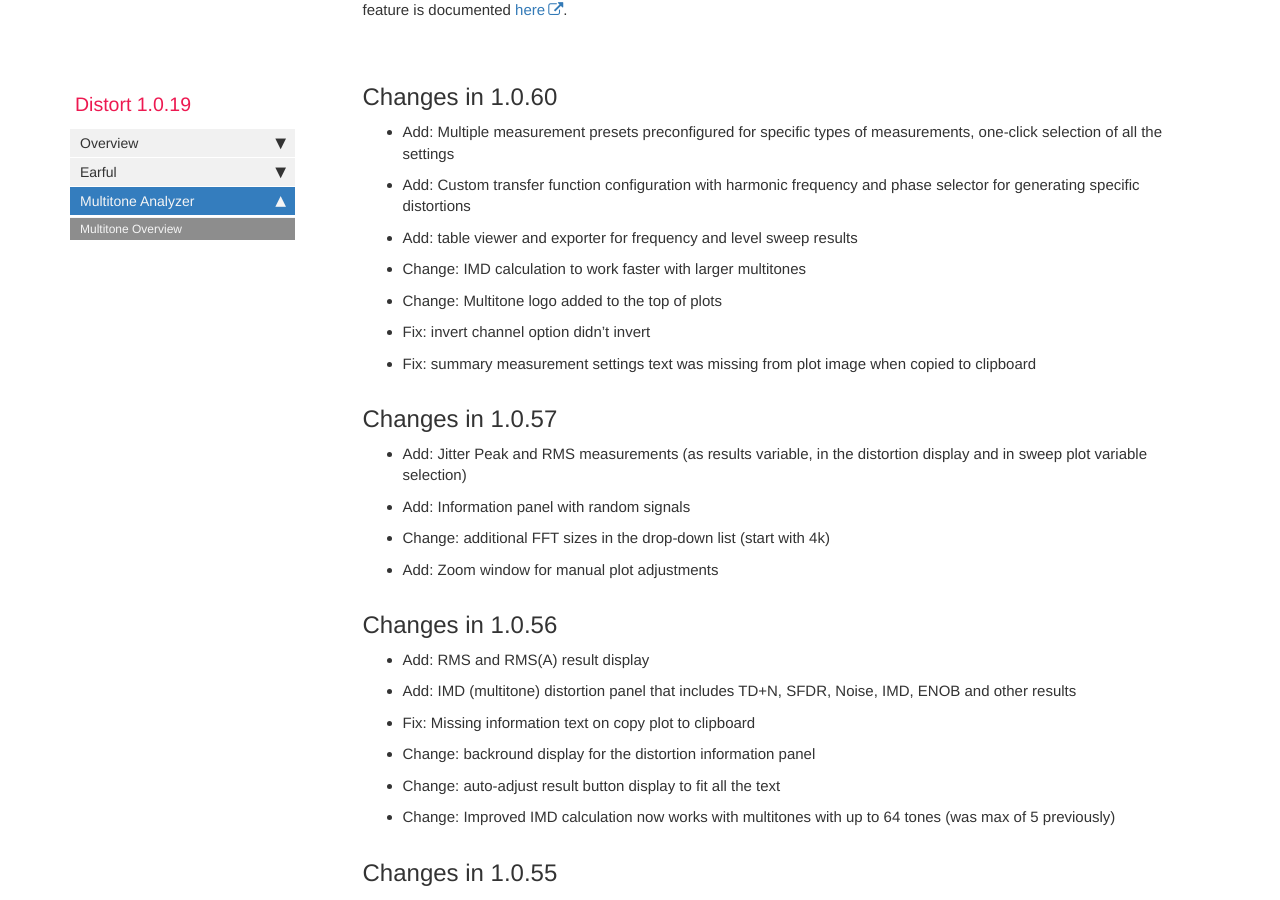
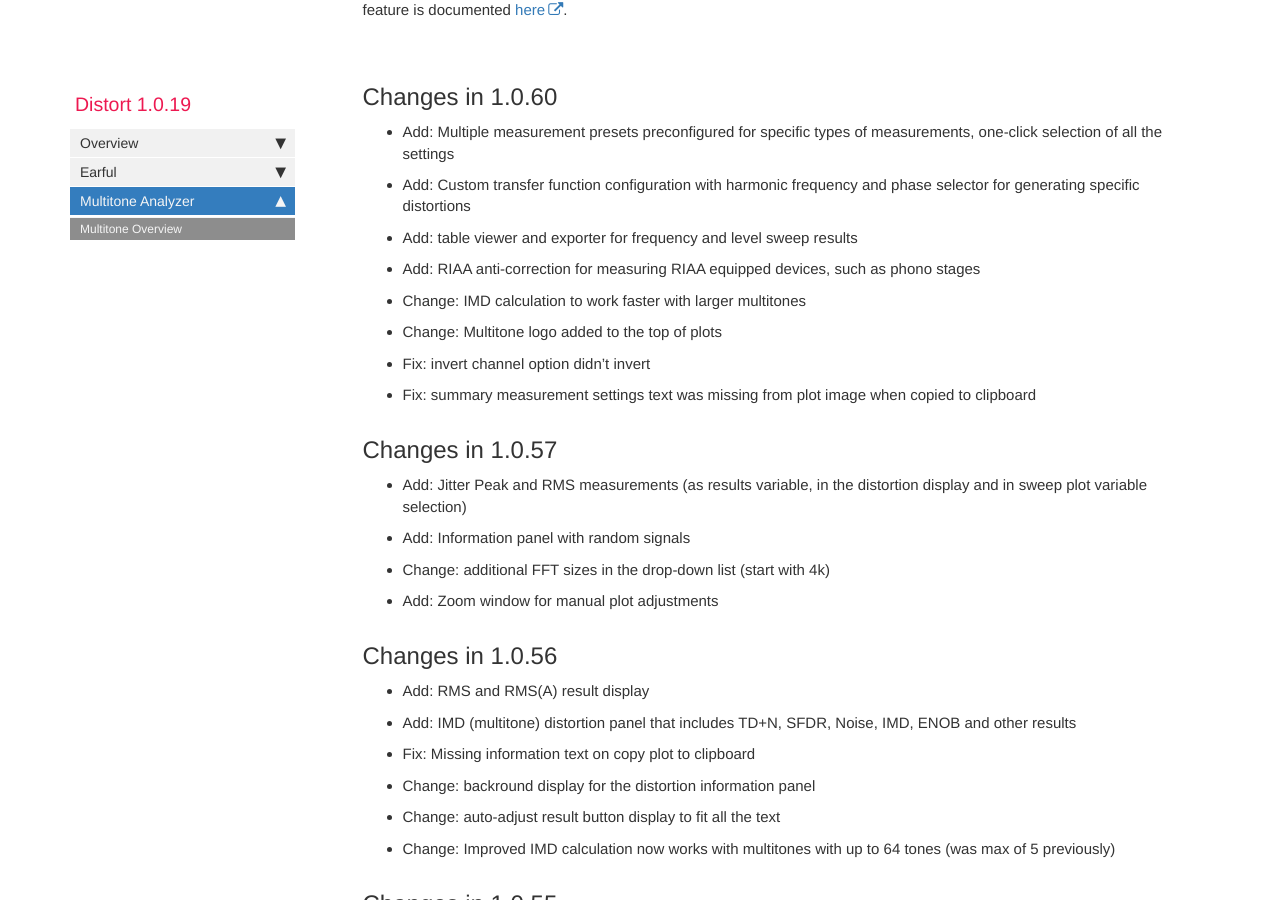
Before and after one commit to pkane2001/Distort, a Jekyll site: the page built from docs/multitone.md, in a window 1280 px wide and 900 px high, scrolled down 6988 px. Built offline with Jekyll 4.4.1, drawn with Linux system fonts in a browser that asks for light colours; nearby versions of some CDN libraries; our own code applies the rules of GitHub Pages for plain Markdown files; comment, search, counter and statistics services are not loaded.

Commit message:
no message

```diff
--- a/docs/multitone.md
+++ b/docs/multitone.md
@@ -157,6 +157,7 @@ Multitone 1.0.49 introduced the ability to customize title and results display w
 * Add: Multiple measurement presets preconfigured for specific types of measurements, one-click selection of all the settings
 * Add: Custom transfer function configuration with harmonic frequency and phase selector for generating specific distortions
 * Add: table viewer and exporter for frequency and level sweep results
+* Add: RIAA anti-correction for measuring RIAA equipped devices, such as phono stages
 * Change: IMD calculation to work faster with larger multitones
 * Change: Multitone logo added to the top of plots
 * Fix: invert channel option didn't invert
```
